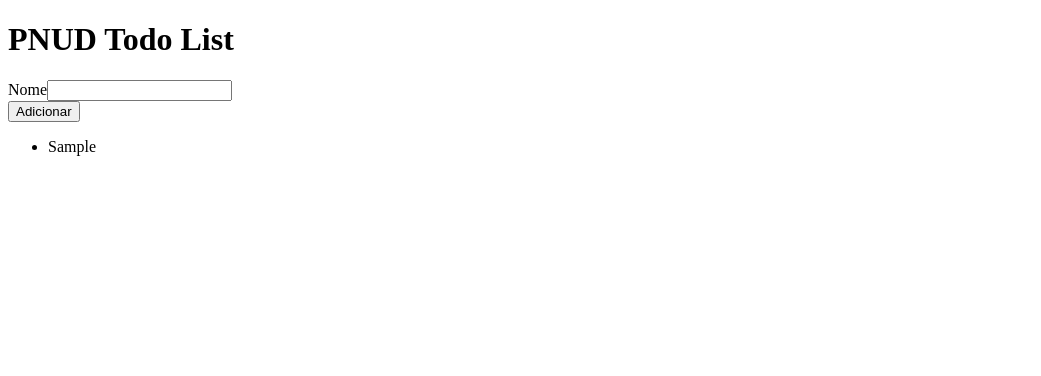
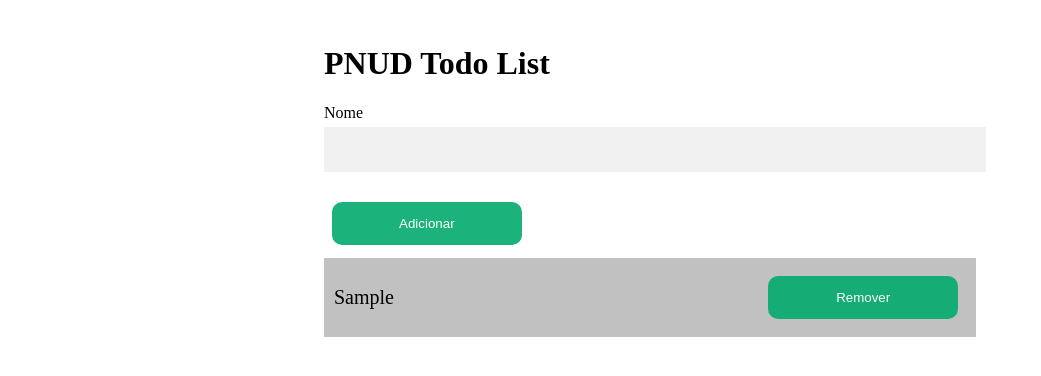
Before and after one commit to viniciuslopes13/my-todo-curso-cnj, an Angular app: page / in a window 1280 px wide. Both pictures are taken after typing "Sample" into the empty fields and a click on the button "Adicionar". Shown: the top 376 px of the page, without its empty margins (0-1041 px from the left). Built offline with nearby package versions, Linux system fonts and the light colour scheme.

Commit message:
feat: finished class about components.

```diff
--- a/angular.json
+++ b/angular.json
@@ -88,5 +88,8 @@
         }
       }
     }
+  },
+  "cli": {
+    "analytics": false
   }
 }
--- a/src/app/components/todo-list/todo-list.css
+++ b/src/app/components/todo-list/todo-list.css
@@ -0,0 +1,65 @@
+.container{
+    margin: auto;
+    width: 50%;
+    padding: 16px;
+    background-color: white;
+}
+
+label{
+    display: block;
+}
+
+input[type=text]{
+    width: 100%;
+    padding: 15px;
+    margin: 5px 0 22px 0;
+    display: inline-block;
+    border: none;
+    background: #f1f1f1;
+}
+
+input[type=text]:focus{
+    background: #ddd;
+    outline: none;
+}
+
+input[type=text]:hover{
+    opacity: 1;
+}
+
+ul{
+   list-style-type: none;
+   margin: 0;
+   padding: 0;
+}
+
+ul li{
+    font-size: 20px;
+    background: #c1c1c1;
+    padding: 10px;
+    margin-top: 5px;
+    width: 100%;
+    display: flex;
+    justify-content: space-between;
+    align-items: center;
+}
+
+ul li:hover{
+    background: #a1a1a1;
+}
+
+button {
+    background: #04aa6d;
+    color: white;
+    border-radius: 10px;
+    padding: 14px 20px;
+    margin: 8px;
+    border: none;
+    cursor: pointer;
+    width: 30%;
+    opacity: 0.9;
+}
+
+button:hover{
+    background: rgb(240, 185, 35);
+}
--- a/src/app/components/todo-list/todo-list.html
+++ b/src/app/components/todo-list/todo-list.html
@@ -1,3 +1,4 @@
+<div class="container">
     <ng-content select="[title]"></ng-content>
     <div>
         <ng-content select="[label]"></ng-content>
@@ -6,8 +7,11 @@
     <button (click)="addTask(todoName.value)">Adicionar</button>
     <ul>
         @for (task of tasks; track task){
-        <li>{{task.name}}</li>
+            <li>{{task.name}}
+                <button (click)="removeTask(task)">Remover</button>
+            </li>
         } @empty {
             <li>Nenhum item para exibir.</li>
         }
     </ul>
+</div>
--- a/src/app/components/todo-list/todo-list.ts
+++ b/src/app/components/todo-list/todo-list.ts
@@ -26,6 +26,14 @@
     }
   }
 
+  removeTask(task: Task){
+    if(this.tasks.includes(task)){
+      let index = this.tasks.indexOf(task)
+      console.log(index)
+      this.tasks.splice(index,1);
+    }
+  }
+
   showHello(){
     console.log("Clicou no botao")
   }
```
Lines whose indentation alone changed are shown as unchanged.
